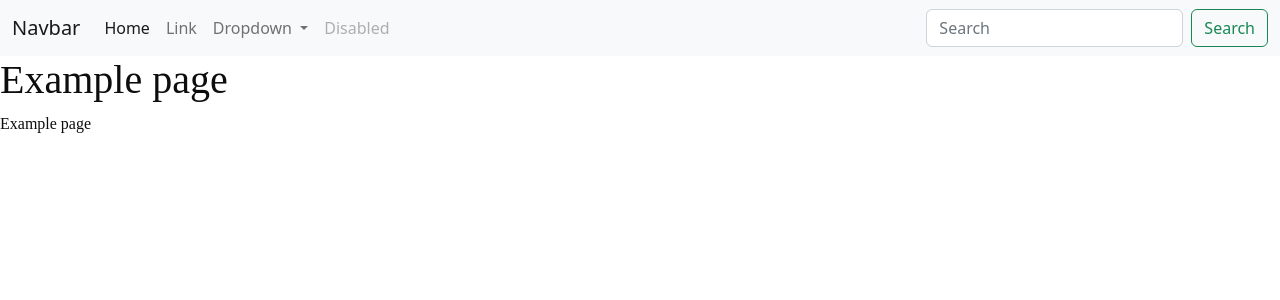
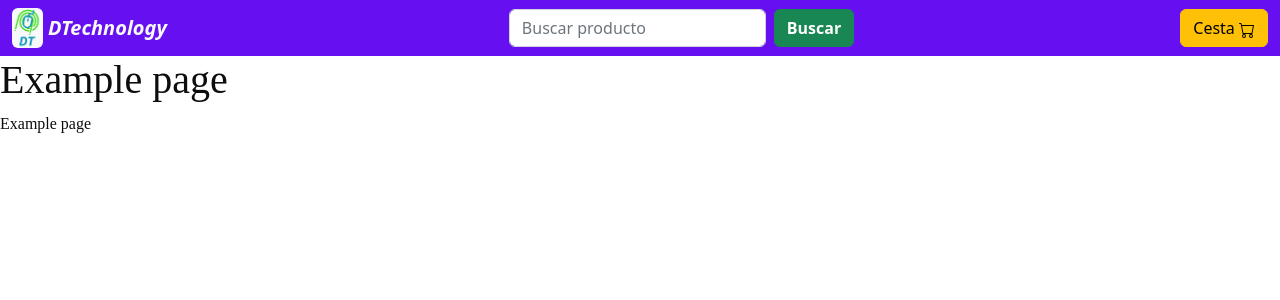
Before and after one commit to TomasCB24/DTechnology, a Django app: template templates/base_INDEX.html in a window 1280 px wide. Shown: the top 300 px of the page. Run offline with Django 4.2, Linux system fonts and the light colour scheme; the template is opened without the code that fills it, so the values that code supplies are empty.

Commit message:
feat(#23): Create navbar template
Create navbar.html template and its respective.view.
Style template with Bootstrap and index.css.
Add static favicon and logo image for the web.
Change index url view from "/index" to "".

```diff
--- a/DTechnology/urls.py
+++ b/DTechnology/urls.py
@@ -19,5 +19,5 @@ from DTechnology.views import *
 
 urlpatterns = [
     path('admin/', admin.site.urls),
-    path('index/', index, name='index'),
+    path('', index, name='index'),
 ]
--- a/static/styles/index.css
+++ b/static/styles/index.css
@@ -0,0 +1,37 @@
+/*Navbar CSS*/
+
+.bg-navbar {
+    background-color: #6610F2;
+}
+
+.flex-search {
+    max-width: 400px;
+}
+
+.icon-web {
+    max-height: 40px;
+    margin-right: 5px;
+}
+
+.mobile-screen {
+    display: none;
+}
+
+
+@media screen and (max-width: 991px) {
+    .flex-search {
+        max-width: 100%;
+        margin-top: 10px;
+    }
+
+    .pc-screen {
+        display: none;
+    }
+
+    .mobile-screen {
+        display: inline;
+        margin-left: auto;
+        margin-right: 5px;
+    }
+
+}
--- a/templates/base.html
+++ b/templates/base.html
@@ -16,6 +16,7 @@
     <link rel="stylesheet" type="text/css" href="{% static 'styles/base.css' %}">
 
     <link href="https://cdn.jsdelivr.net/npm/bootstrap@5.2.2/dist/css/bootstrap.min.css" rel="stylesheet" integrity="sha384-Zenh87qX5JnK2Jl0vWa8Ck2rdkQ2Bzep5IDxbcnCeuOxjzrPF/et3URy9Bv1WTRi" crossorigin="anonymous">
+    <link rel="stylesheet" href="https://cdn.jsdelivr.net/npm/bootstrap-icons@1.10.2/font/bootstrap-icons.css">
 
     <link rel="stylesheet" href="https://cdnjs.cloudflare.com/ajax/libs/font-awesome/4.7.0/css/font-awesome.min.css">
     {% block head %}{% endblock %}
--- a/templates/base_INDEX.html
+++ b/templates/base_INDEX.html
@@ -1,7 +1,7 @@
 {% extends "base.html" %}
 {% comment %} Example template {% endcomment %}
 
-{% block title %}Index{% endblock %}
+{% block title %}Inicio{% endblock %}
 
 {% block head %}
     {% load static %}
--- a/templates/components/navbar.html
+++ b/templates/components/navbar.html
@@ -1,36 +1,27 @@
-<nav class="navbar navbar-expand-lg bg-light">
+<nav class="navbar navbar-expand-lg bg-navbar">
     <div class="container-fluid">
-      <a class="navbar-brand" href="#">Navbar</a>
-      <button class="navbar-toggler" type="button" data-bs-toggle="collapse" data-bs-target="#navbarSupportedContent" aria-controls="navbarSupportedContent" aria-expanded="false" aria-label="Toggle navigation">
+
+      <div class="d-flex justify-content-center">
+        <img class="icon-web bg-light rounded-2" src="../../static/images/icon.png" alt="E-commerce icon">
+        <a class="navbar-brand fw-bold fst-italic text-light text-start" href="#">
+          DTechnology
+        </a>
+      </div>
+      <div class="mobile-screen">
+        {% include "components/shopping_cart.html" %}
+      </div>
+      <button class="navbar-toggler bg-warning" type="button" data-bs-toggle="collapse" data-bs-target="#navbarSupportedContent" aria-controls="navbarSupportedContent" aria-expanded="false" aria-label="Toggle navigation">
         <span class="navbar-toggler-icon"></span>
       </button>
-      <div class="collapse navbar-collapse" id="navbarSupportedContent">
-        <ul class="navbar-nav me-auto mb-2 mb-lg-0">
-          <li class="nav-item">
-            <a class="nav-link active" aria-current="page" href="#">Home</a>
-          </li>
-          <li class="nav-item">
-            <a class="nav-link" href="#">Link</a>
-          </li>
-          <li class="nav-item dropdown">
-            <a class="nav-link dropdown-toggle" href="#" role="button" data-bs-toggle="dropdown" aria-expanded="false">
-              Dropdown
-            </a>
-            <ul class="dropdown-menu">
-              <li><a class="dropdown-item" href="#">Action</a></li>
-              <li><a class="dropdown-item" href="#">Another action</a></li>
-              <li><hr class="dropdown-divider"></li>
-              <li><a class="dropdown-item" href="#">Something else here</a></li>
-            </ul>
-          </li>
-          <li class="nav-item">
-            <a class="nav-link disabled">Disabled</a>
-          </li>
-        </ul>
+      <div class="collapse navbar-collapse justify-content-center flex-search" id="navbarSupportedContent">
         <form class="d-flex" role="search">
-          <input class="form-control me-2" type="search" placeholder="Search" aria-label="Search">
-          <button class="btn btn-outline-success" type="submit">Search</button>
+          <input class="form-control me-2" type="search" placeholder="Buscar producto" aria-label="Buscar">
+          <button class="btn btn-success fw-bold" type="submit">Buscar</button>
         </form>
       </div>
+      <div class="pc-screen">
+        {% include "components/shopping_cart.html" %}
+      </div>
+
     </div>
 </nav>
--- /dev/null
+++ b/templates/components/shopping_cart.html
@@ -0,0 +1,10 @@
+<a href="#" class="btn btn-warning" role="button" aria-pressed="true">
+    <span>
+        Cesta
+    </span>
+    <svg xmlns="http://www.w3.org/2000/svg" width="16" height="16" fill="currentColor" class="bi bi-cart"
+        viewBox="0 0 16 16">
+        <path
+            d="M0 1.5A.5.5 0 0 1 .5 1H2a.5.5 0 0 1 .485.379L2.89 3H14.5a.5.5 0 0 1 .491.592l-1.5 8A.5.5 0 0 1 13 12H4a.5.5 0 0 1-.491-.408L2.01 3.607 1.61 2H.5a.5.5 0 0 1-.5-.5zM3.102 4l1.313 7h8.17l1.313-7H3.102zM5 12a2 2 0 1 0 0 4 2 2 0 0 0 0-4zm7 0a2 2 0 1 0 0 4 2 2 0 0 0 0-4zm-7 1a1 1 0 1 1 0 2 1 1 0 0 1 0-2zm7 0a1 1 0 1 1 0 2 1 1 0 0 1 0-2z" />
+    </svg>
+</a>
```
Also changed, not shown: static/images/favicon.ico (added), static/images/icon.png (added).
